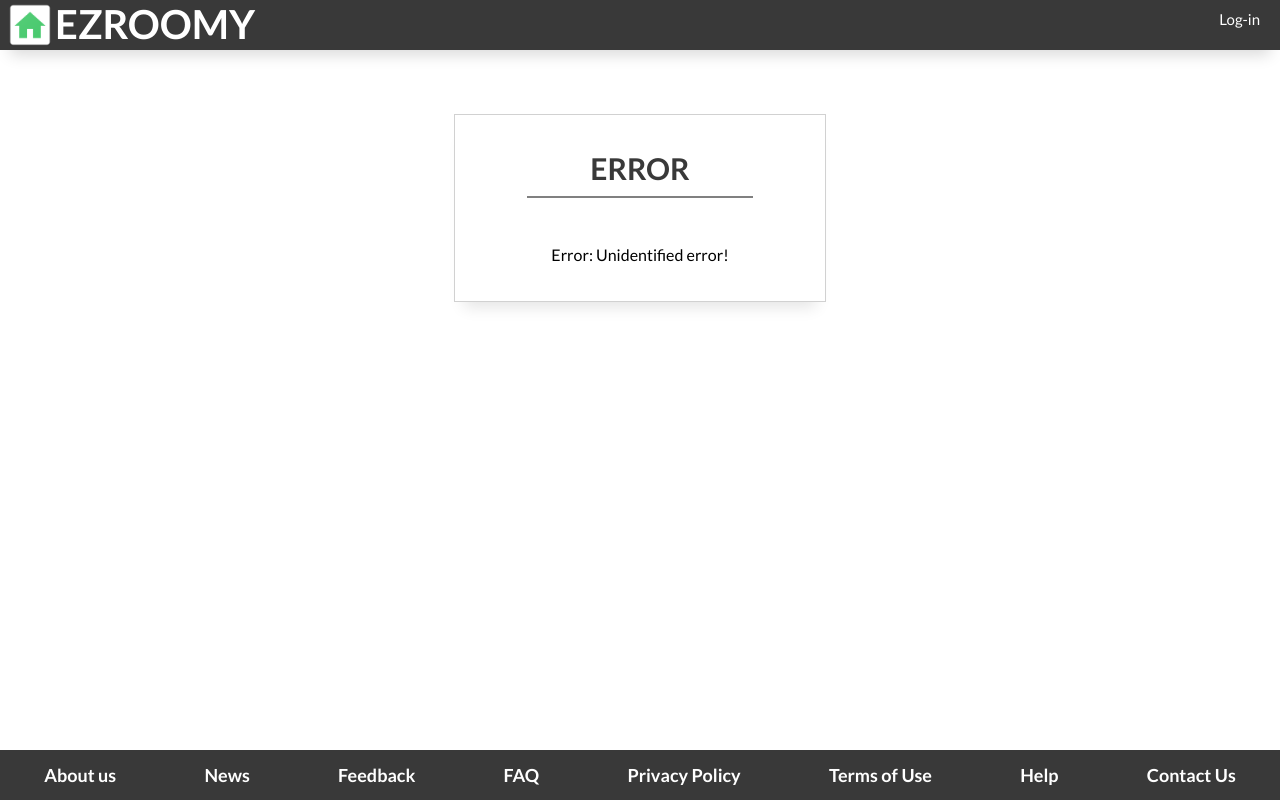
After one commit to SuperNar3k/ezroomy2017, a PHP site: page /error.php in a window 1280 px wide. The commit adds this page. Run offline with PHP 8.4, Linux system fonts and the light colour scheme.

Commit message:
Inputted an error messaging System
Somehow though, it doesn't pick up on null inputs, beats me

```diff
--- /dev/null
+++ b/css/error.css
@@ -0,0 +1,86 @@
+body {
+    font-family: 'Lato', sans-serif;
+    padding: 0px;
+    margin: 0px;
+}
+
+/* NavBar */
+#navBar {
+    height: 50px;
+    background-color: #393939;
+}
+/* Log In / Sign Up */
+.logTitle {
+    color: #393939;
+    font-size: 30px;
+    margin: 10px;
+    text-transform: uppercase;
+    text-align: center;
+}
+
+.loghr {
+    border: 1px solid grey;
+    margin-bottom: 35px;
+    width: 70%;
+    text-align: center;
+}
+
+.form {
+    border: 1px solid rgba(0,0,0,0.18);
+    display: block;
+    padding: 25px;
+    width: 320px;
+    text-align: center;
+    margin: 5% auto;
+    box-shadow: 0px 15px 15px -10px rgba(0,0,0,0.11);
+}
+
+.field {
+    display: block;
+    padding: 12px;
+}
+
+.input {
+    width: 100%;
+    height: 30px;
+    font-size: 18px;
+    outline: none;
+    border: 0px;
+    border: 1px solid rgba(0,0,0,0.18);
+    padding: 10px 0px 5px 5px;
+}
+
+#newAccount {
+    float: right;
+    font-size: 12px;
+    display: block;
+    color: rgb(0, 105, 218);
+    cursor: pointer;
+}
+
+#newAccount:hover {
+    color: rgb(37, 139, 255);
+}
+
+
+.logButton {
+    transition: 300ms;
+    height: 50px;
+    width: 70%;
+    font-size: 18px;
+    margin-top: 30px;
+    font-weight: 100;
+    background: rgb(74, 202, 111);
+    border-radius: 2px;
+    border: 0px;
+    color: white;
+}
+.logButton:hover {
+    background: rgb(100, 248, 144);
+    transform: translateY(-5px);
+    transition: 300ms;
+    color: #393939;
+}
+.logButton:focus {
+    outline: none;
+}
--- /dev/null
+++ b/error.php
@@ -0,0 +1,34 @@
+<!DOCTYPE html>
+<?php session_start();
+if(isset($_COOKIE['ERROR'])) {
+	$Error = $_COOKIE['ERROR'];
+
+}
+else{$Error="Unidentified error!";} ?>
+<html lang="en">
+	<head>
+   		<meta charset="UTF-8">
+    	<meta name="viewport" content="width=device-width, initial-scale=1.0">
+  		<meta http-equiv="X-UA-Compatible" content="ie=edge">
+		<link type="text/css" rel="stylesheet" href="css/index.css"/>
+		<link type="text/css" rel="stylesheet" href="css/error.css"/>
+        <link href="https://fonts.googleapis.com/css?family=Lato:100,300,400,700,900" rel="stylesheet">
+		<title></title>
+	</head>
+	<body>
+		<div id = "container">
+			<?php include "nav.php";?>
+				<div class="body">
+					<div class="form">
+						<h2 class="logTitle">ERROR</h2>
+							<hr class="loghr">
+
+						<label class="field">
+							Error: <?php echo $Error;?>
+						</label>
+					</div>
+        		</div>
+			<?php include "footer.php";?>
+		</div>
+	</body>
+</html>
```
Also changed, not shown: signupConfirmed.php (+13 -9 lines).
